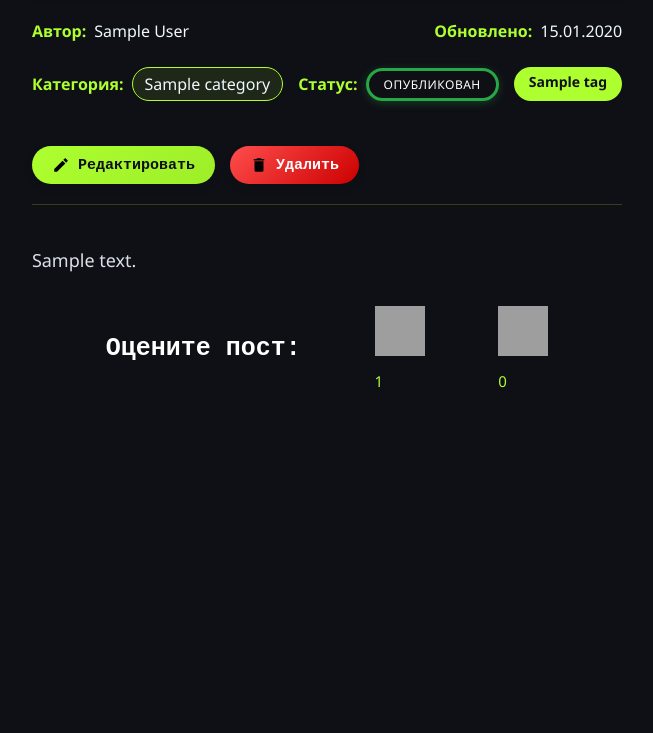
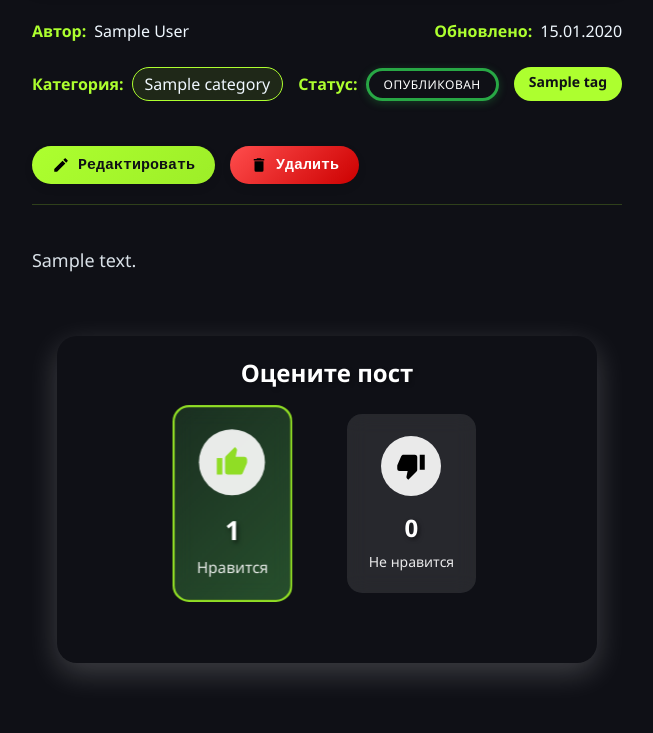
Before and after one commit to Tami555/Coder_Poster, a Django app: a page that uses Coder/templates/base.html in a window 1280 px wide. Shown: the part 759-1492 px from the top of the page, without its empty margins (313-966 px from the left). Before the commit the page ends 1147 px from the top, so only its background shows below. Run offline with Django 4.2, Linux system fonts and the light colour scheme; a user stored in the database is signed in; tables that the repository leaves empty hold one stand-in row (values such as "Sample post"); grey boxes marked "Sample" are stand-in pictures; parts of the project's set-up code (start-up, migrations or seed data) failed here and were passed over; grey boxes are pictures that could not be loaded.

Commit message:
feat/reactions to posts: It is fully implemented for users to add likes/dislikes to posts. An unauthenticated user cannot add reactions

```diff
--- a/Coder/posts/static/posts/css/one_post_page.css
+++ b/Coder/posts/static/posts/css/one_post_page.css
@@ -417,32 +417,197 @@
     }
 }
 
-/* Лайки и Реакции */
-.set-reaction{
+/* БЛОК РЕАКЦИЙ */
+.reactions-section {
+    border-radius: 20px;
+    justify-self: center;
+    width: 500px;
+    padding: 20px;
+    margin: 30px 0;
+    text-align: center;
+    box-shadow: 0 10px 30px rgba(255, 255, 255, 0.2);
+}
+
+.reactions-title {
+    color: white;
+    font-size: 24px;
+    font-weight: 600;
+    margin-bottom: 25px;
+    text-shadow: 2px 2px 4px rgba(0,0,0,0.3);
+}
+
+.reactions-container {
     display: flex;
-    flex-direction: row;
+    justify-content: center;
+    gap: 60px;
     align-items: center;
-    justify-content: space-evenly;
 }
-.set-reaction h2{
+
+.reaction-item {
+    position: relative;
+    cursor: pointer;
+    padding: 20px;
+    border-radius: 15px;
+    transition: all 0.3s ease;
+    background: rgba(255,255,255,0.1);
+    backdrop-filter: blur(10px);
+    border: 2px solid transparent;
+}
+
+.reaction-item:hover {
+    transform: translateY(-5px);
+    box-shadow: 0 15px 35px rgba(0,0,0,0.3);
+}
+
+.reaction-item.active {
+    border-color: currentColor;
+    transform: scale(1.1);
+}
+
+.like-reaction {
+    /* color: #4CAF50; */
+    color: #90dd25;
+}
+
+.like-reaction.active {
+    background: linear-gradient(135deg, rgba(76, 175, 80, 0.2), rgba(76, 175, 80, 0.4));
+}
+
+.dislike-reaction {
+    /* color: #F44336; */
+    color: black;
+}
+
+.dislike-reaction.active {
+    background: linear-gradient(135deg, rgba(244, 67, 54, 0.2), rgba(244, 67, 54, 0.4));
+}
+
+.reaction-icon {
+    width: 60px;
+    height: 60px;
+    margin: 0 auto 15px;
+    display: flex;
+    align-items: center;
+    justify-content: center;
+    background: rgba(255,255,255,0.9);
+    border-radius: 50%;
+    transition: all 0.3s ease;
+}
+
+.reaction-item:hover .reaction-icon {
+    transform: scale(1.2);
+}
+
+.reaction-svg {
+    width: 30px;
+    height: 30px;
+    fill: currentColor;
+}
+
+.reaction-count {
+    display: block;
+    font-size: 24px;
+    font-weight: bold;
     color: white;
-    font-weight: 600;
-    font-family: 'Courier New', Courier, monospace;
-    font-size: 25px;
+    margin-bottom: 8px;
+    text-shadow: 2px 2px 4px rgba(0,0,0,0.5);
 }
-.reaction{
-    display: flex;
-    flex-direction: column;
-    gap: 15px;
+
+.reaction-label {
+    color: rgba(255,255,255,0.9);
+    font-size: 14px;
+    font-weight: 500;
 }
-.reaction img{
-    width: 50px;
-    height: 50px;
-    cursor: pointer;
+
+/* Анимация салюта для лайка */
+.confetti-container {
+    position: absolute;
+    top: 0;
+    left: 0;
+    width: 100%;
+    height: 100%;
+    pointer-events: none;
+    z-index: 10;
 }
-.reaction p{
-    color: #ADFF2F;
-    font-size: 15px;
+
+.confetti {
+    position: absolute;
+    width: 8px;
+    height: 8px;
+    background: linear-gradient(45deg, #4CAF50, #8BC34A, #CDDC39, #FFEB3B);
+    border-radius: 50%;
+    opacity: 0;
+}
+
+/* Анимация взрыва для дизлайка */
+.explosion-container {
+    position: absolute;
+    top: 0;
+    left: 0;
+    width: 100%;
+    height: 100%;
+    pointer-events: none;
+    z-index: 10;
+}
+
+.explosion-particle {
+    position: absolute;
+    width: 6px;
+    height: 6px;
+    background: linear-gradient(45deg, #F44336, #FF5252, #FF1744);
+    border-radius: 50%;
+    opacity: 0;
+}
+
+/* Сообщение о реакции */
+.reaction-message {
+    margin-top: 20px;
+    padding: 15px;
+    border-radius: 10px;
+    font-weight: 500;
+    opacity: 0;
+    transform: translateY(20px);
+    transition: all 0.3s ease;
+}
+
+.reaction-message.show {
+    opacity: 1;
+    transform: translateY(0);
+}
+
+.reaction-message.success {
+    background: rgba(76, 175, 80, 0.2);
+    color: #4CAF50;
+    border: 1px solid #4CAF50;
+}
+
+.reaction-message.error {
+    background: rgba(244, 67, 54, 0.2);
+    color: #F44336;
+    border: 1px solid #F44336;
+}
+
+/* Анимации */
+@keyframes confettiFall {
+    0% {
+        opacity: 1;
+        transform: translateY(0) rotate(0deg);
+    }
+    100% {
+        opacity: 0;
+        transform: translateY(100px) rotate(360deg);
+    }
+}
+
+@keyframes explosion {
+    0% {
+        opacity: 1;
+        transform: translate(0, 0) scale(1);
+    }
+    100% {
+        opacity: 0;
+        transform: translate(var(--tx), var(--ty)) scale(2);
+    }
 }
 
 /* Адаптивность для бейджа статуса */
@@ -465,3 +630,15 @@
         justify-content: center;
     }
 }
+
+/* Адаптивность для реакций */
+@media (max-width: 768px) {
+    .reactions-container {
+        gap: 30px;
+        flex-direction: column;
+    }
+
+    .reaction-item {
+        width: 120px;
+    }
+}
--- a/Coder/posts/templates/posts/one_post_page.html
+++ b/Coder/posts/templates/posts/one_post_page.html
@@ -82,17 +82,54 @@
             {{post.content|linebreaks}}
         </div>
 
-        <div class="set-reaction">
-            <h2>Оцените пост:</h2>
-            <div class="reaction">
-                <img src="https://images.icon-icons.com/688/PNG/512/like-thumbs-up-hand-social-media_icon-icons.com_61429.png">
-                <p>{{post.get_likes_count}}</p>
+        <div class="reactions-section">
+            <h3 class="reactions-title">Оцените пост</h3>
+
+            <div class="reactions-container">
+                <!-- Лайк -->
+                <div class="reaction-item like-reaction {% if user_reaction == 1 %}active{% endif %}" data-reaction="like">
+                    <div class="reaction-icon">
+                        <svg class="reaction-svg" viewBox="0 0 24 24">
+                            <path d="M23,10C23,8.89 22.1,8 21,8H14.68L15.64,3.43C15.66,3.33 15.67,3.22 15.67,3.11C15.67,2.7 15.5,2.32 15.23,2.05L14.17,1L7.59,7.58C7.22,7.95 7,8.45 7,9V19A2,2 0 0,0 9,21H18C18.83,21 19.54,20.5 19.84,19.78L22.86,12.73C22.95,12.5 23,12.26 23,12V10M1,21H5V9H1V21Z"/>
+                        </svg>
+                    </div>
+                    <span class="reaction-count" id="likes-count">{{ post.get_likes_count }}</span>
+                    <div class="reaction-label">Нравится</div>
+
+                    <!-- Анимация салюта -->
+                    <div class="confetti-container">
+                        {% for i in "x"|rjust:"12" %}
+                        <div class="confetti"></div>
+                        {% endfor %}
+                    </div>
+                </div>
+
+                <!-- Дизлайк -->
+                <div class="reaction-item dislike-reaction {% if user_reaction == 0 %}active{% endif %}" data-reaction="dislike">
+                    <div class="reaction-icon">
+                        <svg class="reaction-svg" viewBox="0 0 24 24">
+                            <path d="M19,15H23V3H19M15,3H6C5.17,3 4.46,3.5 4.16,4.22L1.14,11.27C1.05,11.5 1,11.74 1,12V14A2,2 0 0,0 3,16H9.31L8.36,20.57C8.34,20.67 8.33,20.78 8.33,20.89C8.33,21.3 8.5,21.68 8.77,21.95L9.83,23L16.41,16.41C16.78,16.05 17,15.55 17,15V5A2,2 0 0,0 15,3Z"/>
+                        </svg>
+                    </div>
+                    <span class="reaction-count" id="dislikes-count">{{ post.get_dislikes_count }}</span>
+                    <div class="reaction-label">Не нравится</div>
+
+                    <!-- Анимация "взрыва" -->
+                    <div class="explosion-container">
+                        {% for i in "x"|rjust:"8" %}
+                        <div class="explosion-particle"></div>
+                        {% endfor %}
+                    </div>
+                </div>
             </div>
-            <div class="reaction">
-                <img src="https://images.icon-icons.com/688/PNG/512/thumbs-down-hand-social-media-dislike_icon-icons.com_61424.png">
-                <p>{{post.get_dislikes_count}}</p>
-            </div>
+
+            <!-- Сообщение о результате -->
+            <div class="reaction-message" id="reaction-message"></div>
         </div>
+
+        <!-- CSRF токен для AJAX -->
+        <input type="hidden" id="csrf-token" value="{{ csrf_token }}">
+        <input type="hidden" id="post-id" value="{{ post.id }}">
 
         {% with maybe_like_posts=post.get_maybe_like_post %}
         {% if maybe_like_posts|length %}
@@ -117,3 +154,6 @@
         {%endwith%}
     </div>
 {% endblock %}
+{% block scripts %}
+    <script src="{% static 'posts/js/reactions.js' %}"></script>
+{% endblock %}
--- a/Coder/posts/urls.py
+++ b/Coder/posts/urls.py
@@ -9,6 +9,7 @@ urlpatterns = [
     path('posts/search/<str:search>/', views.PostsBySearch.as_view(), name='search_posts'),
     path('posts/tags/<slug:slug_tag>', views.PostsByTag.as_view(), name='post_by_tags'),
     path('posts/category/<slug:slug_category>', views.PostsByCategory.as_view(), name='post_by_category'),
+    path('posts/set_reaction/', views.set_reaction, name='set_reaction'),
     path('posts/<slug:slug_post>/', views.OnePost.as_view(), name='post_by_slug'),
     path('post/add/', views.AddPost.as_view(), name='add_post'),
     path('post/edit/<slug:slug_post>', views.EditPost.as_view(), name='edit_post'),
--- a/Coder/posts/views.py
+++ b/Coder/posts/views.py
@@ -1,12 +1,17 @@
+import json
+
 from django.contrib.auth.decorators import login_required
 from django.contrib.auth.mixins import LoginRequiredMixin, PermissionRequiredMixin
 from django.core.exceptions import PermissionDenied
 from django.db.models import Prefetch, Q
-from django.http import HttpRequest, HttpResponse, Http404, HttpResponseForbidden, HttpResponseNotFound, HttpResponseServerError
+from django.http import HttpRequest, HttpResponse, Http404, HttpResponseForbidden, HttpResponseNotFound, \
+    HttpResponseServerError, JsonResponse
 from django.shortcuts import render, get_object_or_404
 from django.urls import reverse, reverse_lazy
+from django.views.decorators.csrf import csrf_exempt, csrf_protect
+from django.views.decorators.http import require_POST, require_http_methods
 from django.views.generic import ListView, DetailView, CreateView, UpdateView, DeleteView
-from posts.models import Post, Tags, Category
+from posts.models import Post, Tags, Category, Reaction
 from .forms import AddPostForm
 from users.utils import DataFormMixin
 # задачи celery
@@ -93,6 +98,18 @@ class OnePost(DetailView):
         if not post or (post.status != Post.Status.APPROVED and post.coder_id != self.request.user.pk):
             raise Http404("Post not found")
         return post
+
+    def get_context_data(self, **kwargs):
+        context = super().get_context_data(**kwargs)
+        post = context['post']
+
+        # Получаем реакцию текущего пользователя
+        user_reaction = None
+        if self.request.user.is_authenticated:
+            user_reaction = post.get_user_reaction(self.request.user)
+
+        context['user_reaction'] = user_reaction
+        return context
 
 
 class AddPost(DataFormMixin, PermissionRequiredMixin, LoginRequiredMixin, CreateView):
@@ -181,6 +198,61 @@ class DeletePost(DataFormMixin, PermissionRequiredMixin, LoginRequiredMixin, Del
         return reverse('users:profile', args=[self.request.user.pk])
 
 
+# Реакции на посты (лайки\дизлайки)
+@require_http_methods(["POST"])
+def set_reaction(request):
+    if request.method != 'POST':
+        return JsonResponse({'success': False, 'message': 'Method not allowed'}, status=405)
+
+    try:
+        # Для отладки сначала проверяем базовые вещи
+        print(f"User: {request.user}, Authenticated: {request.user.is_authenticated}")
+
+        if not request.user.is_authenticated:
+            return JsonResponse({
+                'success': False,
+                'message': 'Требуется авторизация'
+            }, status=401)
+
+        data = json.loads(request.body)
+        post_id = data.get('post_id')
+        reaction_type = data.get('reaction_type')
+
+        print(f"Received data: post_id={post_id}, reaction_type={reaction_type}")
+
+        post = Post.objects.get(id=post_id)
+
+        # Преобразуем строку в числовое значение
+        reaction_value = 1 if reaction_type == 'like' else 0
+
+        # Создаем или обновляем реакцию
+        reaction, created = Reaction.objects.update_or_create(
+            user=request.user,
+            post=post,
+            defaults={'reaction_type': reaction_value}
+        )
+
+        return JsonResponse({
+            'success': True,
+            'message': 'Реакция сохранена!',
+            'likes_count': post.get_likes_count(),
+            'dislikes_count': post.get_dislikes_count(),
+            'is_new': created
+        })
+
+    except Post.DoesNotExist:
+        return JsonResponse({
+            'success': False,
+            'message': 'Пост не найден'
+        }, status=404)
+    except Exception as e:
+        print(f"Error: {str(e)}")
+        return JsonResponse({
+            'success': False,
+            'message': 'Ошибка сервера'
+        }, status=500)
+
+
 def error_404(request: HttpRequest, exception):
     context = {
         'status_code': '404 Not Found',
--- a/Coder/templates/base.html
+++ b/Coder/templates/base.html
@@ -11,6 +11,9 @@
     <link type="text/css" rel="stylesheet" href="{%static 'posts/css/template_tags/menu_block.css'%}">
     {% block headstyle %}
     {% endblock %}
+
+    {% block scripts %}
+    {% endblock %}
 </head>
 <body>
     {% menu_block %}
```
Also changed, not shown: Coder/posts/models.py (+10 -0 lines), Coder/posts/static/posts/js/reactions.js (added, +113 -0 lines).
